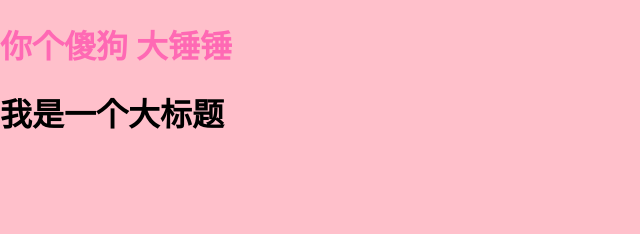
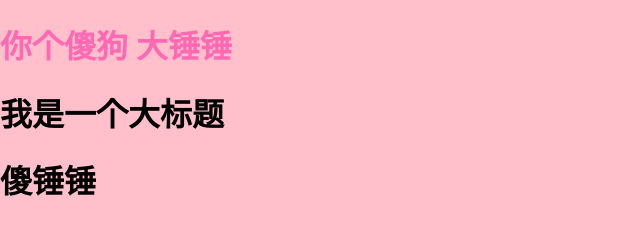
Before and after one commit to lxbxy/gitTest_01, a plain HTML site: page index.html in a window 1280 px wide. Shown: the whole page, without its empty margins (0-640 px from the left). Drawn offline with Linux system fonts and the light colour scheme.

Commit message:
修改内容后添加

```diff
--- a/index.html
+++ b/index.html
@@ -11,6 +11,7 @@
 <body>
     <h1>你个傻狗 大锤锤</h1>
     <h1>我是一个大标题</h1>
+    <h1>傻锤锤</h1>
     <div></div>
     <script src="./index.js"></script>
 </body>
```
